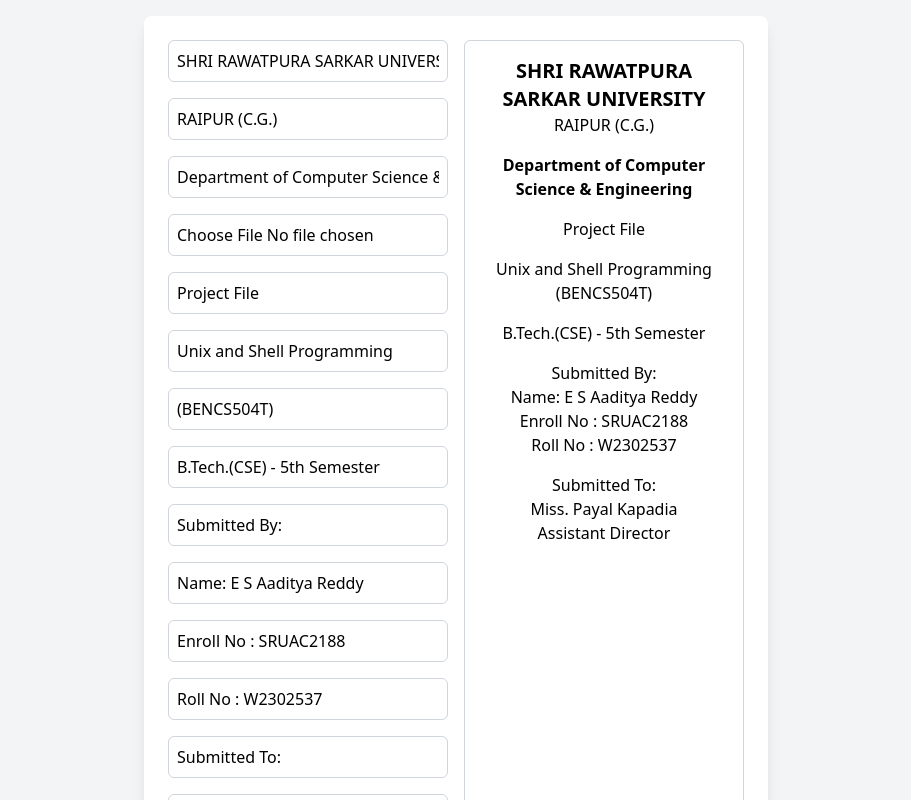
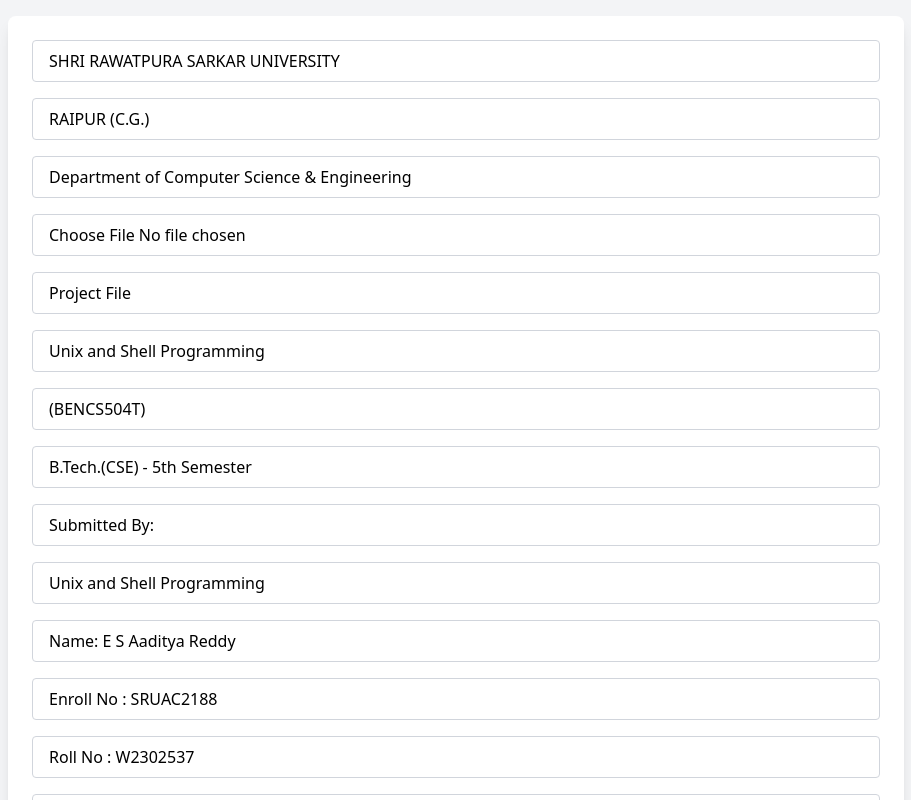
Before and after one commit to EmaniAditya/front-page-maker, a React (Vite) app: page / in a window 1280 px wide. Shown: the top 800 px of the page, without its empty margins (184-1095 px from the left). Built offline with nearby package versions, Linux system fonts and the light colour scheme.

Commit message:
fine but need to structure

```diff
--- a/package.json
+++ b/package.json
@@ -11,6 +11,7 @@
   },
   "dependencies": {
     "@tailwindcss/vite": "^4.0.0",
+    "html2canvas": "^1.4.1",
     "html2pdf.js": "^0.10.2",
     "jspdf": "^2.5.2",
     "react": "^18.3.1",
--- a/src/App.jsx
+++ b/src/App.jsx
@@ -1,198 +1,202 @@
-import { useState } from 'react';
-import html2pdf from 'html2pdf.js';
+import React, { useState } from "react";
+import jsPDF from "jspdf";
 
 function App() {
-  const [collegeName, setCollegeName] = useState('SHRI RAWATPURA SARKAR UNIVERSITY');
-  const [collegePlace, setCollegePlace] = useState('RAIPUR (C.G.)');
-  const [departmentName, setDepartmentName] = useState('Department of Computer Science & Engineering');
+  const [collegeName, setCollegeName] = useState("SHRI RAWATPURA SARKAR UNIVERSITY");
+  const [collegePlace, setCollegePlace] = useState("RAIPUR (C.G.)");
+  const [departmentName, setDepartmentName] = useState("Department of Computer Science & Engineering");
   const [logo, setLogo] = useState(null);
-  const [purpose, setPurpose] = useState('Project File');
-  const [subjectName, setSubjectName] = useState('Unix and Shell Programming');
-  const [subjectCode, setSubjectCode] = useState('(BENCS504T)');
-  const [sem, setSem] = useState('B.Tech.(CSE) - 5th Semester');
-  const [submittedBy, setSubmittedBy] = useState('Submitted By:');
-  const [yourName, setYourName] = useState('Name: E S Aaditya Reddy');
-  const [enrollNo, setEnrollNo] = useState('Enroll No : SRUAC2188');
-  const [rollNo, setRollNo] = useState('Roll No : W2302537');
-  const [submittedTo, setSubmittedTo] = useState('Submitted To:');
-  const [profName, setProfName] = useState('Miss. Payal Kapadia');
-  const [designation, setDesignation] = useState('Assistant Director');
+  const [purpose, setPurpose] = useState("Project File");
+  const [subjectName, setSubjectName] = useState("Unix and Shell Programming");
+  const [subjectCode, setSubjectCode] = useState("(BENCS504T)");
+  const [sem, setSem] = useState("B.Tech.(CSE) - 5th Semester");
+  const [submittedBy, setSubmittedBy] = useState("Submitted By:");
+  const [yourName, setYourName] = useState("Name: E S Aaditya Reddy");
+  const [enrollNo, setEnrollNo] = useState("Enroll No : SRUAC2188");
+  const [rollNo, setRollNo] = useState("Roll No : W2302537");
+  const [submittedTo, setSubmittedTo] = useState("Submitted To:");
+  const [profName, setProfName] = useState("Miss. Payal Kapadia");
+  const [designation, setDesignation] = useState("Assistant Director");
 
   const handleLogoUpload = (e) => {
     const file = e.target.files[0];
-    if (file) {
-      setLogo(URL.createObjectURL(file));
+    if (file && file.type.startsWith("image/")) {
+      const reader = new FileReader();
+      reader.onload = (event) => setLogo(event.target.result);
+      reader.readAsDataURL(file);
+    } else {
+      alert("Please upload a valid image file");
     }
   };
 
   const handleDownload = () => {
-    const element = document.querySelector('.preview');
-    html2pdf()
-      .from(element)
-      .save(`${subjectName} front page.pdf`);
+    const pdf = new jsPDF("p", "mm", "a4");
+
+    pdf.setFont("Roboto", "bold");
+    pdf.setFontSize(16);
+
+    pdf.text(collegeName, 105, 20, { align: "center" });
+    pdf.setFont("Roboto", "normal");
+    pdf.setFontSize(12);
+    pdf.text(collegePlace, 105, 30, { align: "center" });
+
+    pdf.setFontSize(14);
+    pdf.setFont("Roboto", "bold");
+    pdf.text(departmentName, 105, 40, { align: "center" });
+
+    if (logo) {
+      pdf.addImage(logo, "PNG", 85, 50, 40, 40);
+    }
+
+    pdf.setFontSize(14);
+    pdf.setFont("Roboto", "bold");
+    pdf.text(purpose, 105, 100, { align: "center" });
+
+    pdf.setFontSize(12);
+    pdf.setFont("Roboto", "normal");
+    pdf.text(subjectName, 105, 110, { align: "center" });
+    pdf.text(subjectCode, 105, 120, { align: "center" });
+    pdf.text(sem, 105, 130, { align: "center" });
+
+    pdf.setFont("Roboto", "bold");
+    pdf.text(submittedBy, 30, 150);
+    pdf.setFont("Roboto", "normal");
+    pdf.text(yourName, 30, 160);
+    pdf.text(enrollNo, 30, 170);
+    pdf.text(rollNo, 30, 180);
+
+    pdf.setFont("Roboto", "bold");
+    pdf.text(submittedTo, 140, 150);
+    pdf.setFont("Roboto", "normal");
+    pdf.text(profName, 140, 160);
+    pdf.text(designation, 140, 170);
+
+    pdf.save(`${subjectName}_Front_Page.pdf`);
   };
 
   return (
-    <div className="min-h-screen flex items-center justify-center p-4 bg-gray-100">
-      <div className="w-full md:w-2/3 lg:w-1/2 bg-white p-6 rounded-lg shadow-lg">
-        <div className="grid grid-cols-1 md:grid-cols-2 gap-4">
-          {/* Form Section */}
-          <div className="space-y-4">
+    <div className="min-h-screen flex items-center justify-center bg-gray-100 p-4">
+      <div className="w-full max-w-4xl bg-white rounded-lg shadow-lg p-6">
+        <div className="grid gap-4">
           <input
             type="text"
             value={collegeName}
-              placeholder="University Name"
             onChange={(e) => setCollegeName(e.target.value)}
-              className="p-2 w-full border border-gray-300 rounded-md"
+            placeholder="College Name"
+            className="border border-gray-300 rounded px-4 py-2"
           />
           <input
             type="text"
             value={collegePlace}
+            onChange={(e) => setCollegePlace(e.target.value)}
             placeholder="College Place"
-              onChange={(e) => setCollegePlace(e.target.value)}
-              className="p-2 w-full border border-gray-300 rounded-md"
+            className="border border-gray-300 rounded px-4 py-2"
           />
           <input
             type="text"
             value={departmentName}
+            onChange={(e) => setDepartmentName(e.target.value)}
             placeholder="Department Name"
-              onChange={(e) => setDepartmentName(e.target.value)}
-              className="p-2 w-full border border-gray-300 rounded-md"
+            className="border border-gray-300 rounded px-4 py-2"
           />
-            <div>
           <input
             type="file"
             accept="image/*"
             onChange={handleLogoUpload}
-                className="p-2 w-full border border-gray-300 rounded-md"
+            className="border border-gray-300 rounded px-4 py-2"
           />
-              {logo && <img src={logo} alt="College Logo" width="100" className="mt-2" />}
-            </div>
           <input
             type="text"
             value={purpose}
+            onChange={(e) => setPurpose(e.target.value)}
             placeholder="Purpose"
-              onChange={(e) => setPurpose(e.target.value)}
-              className="p-2 w-full border border-gray-300 rounded-md"
+            className="border border-gray-300 rounded px-4 py-2"
           />
           <input
             type="text"
             value={subjectName}
+            onChange={(e) => setSubjectName(e.target.value)}
             placeholder="Subject Name"
-              onChange={(e) => setSubjectName(e.target.value)}
-              className="p-2 w-full border border-gray-300 rounded-md"
+            className="border border-gray-300 rounded px-4 py-2"
           />
           <input
             type="text"
             value={subjectCode}
+            onChange={(e) => setSubjectCode(e.target.value)}
             placeholder="Subject Code"
-              onChange={(e) => setSubjectCode(e.target.value)}
-              className="p-2 w-full border border-gray-300 rounded-md"
+            className="border border-gray-300 rounded px-4 py-2"
           />
           <input
             type="text"
             value={sem}
+            onChange={(e) => setSem(e.target.value)}
             placeholder="Branch & Sem"
-              onChange={(e) => setSem(e.target.value)}
-              className="p-2 w-full border border-gray-300 rounded-md"
+            className="border border-gray-300 rounded px-4 py-2"
           />
           <input
             type="text"
             value={submittedBy}
-              placeholder="Submitted By"
             onChange={(e) => setSubmittedBy(e.target.value)}
-              className="p-2 w-full border border-gray-300 rounded-md"
+            placeholder="Submitted By:"
+            className="border border-gray-300 rounded px-4 py-2"
+          />
+          <input
+            type="text"
+            value={subjectName}
+            onChange={(e) => setSubjectName(e.target.value)}
+            placeholder="Subject Name"
+            className="border border-gray-300 rounded px-4 py-2"
           />
           <input
             type="text"
             value={yourName}
-              placeholder="Your Name"
             onChange={(e) => setYourName(e.target.value)}
-              className="p-2 w-full border border-gray-300 rounded-md"
+            placeholder="Name:"
+            className="border border-gray-300 rounded px-4 py-2"
           />
           <input
             type="text"
             value={enrollNo}
-              placeholder="Enroll No"
             onChange={(e) => setEnrollNo(e.target.value)}
-              className="p-2 w-full border border-gray-300 rounded-md"
+            placeholder="Enroll No:"
+            className="border border-gray-300 rounded px-4 py-2"
           />
           <input
             type="text"
             value={rollNo}
-              placeholder="Roll No"
             onChange={(e) => setRollNo(e.target.value)}
-              className="p-2 w-full border border-gray-300 rounded-md"
+            placeholder="Roll No:"
+            className="border border-gray-300 rounded px-4 py-2"
           />
           <input
             type="text"
             value={submittedTo}
-              placeholder="Submitted To"
             onChange={(e) => setSubmittedTo(e.target.value)}
-              className="p-2 w-full border border-gray-300 rounded-md"
+            placeholder="Submitted To:"
+            className="border border-gray-300 rounded px-4 py-2"
           />
           <input
             type="text"
             value={profName}
-              placeholder="Professor's Name"
             onChange={(e) => setProfName(e.target.value)}
-              className="p-2 w-full border border-gray-300 rounded-md"
+            placeholder="Prof Name:"
+            className="border border-gray-300 rounded px-4 py-2"
           />
           <input
             type="text"
             value={designation}
-              placeholder="Designation"
             onChange={(e) => setDesignation(e.target.value)}
-              className="p-2 w-full border border-gray-300 rounded-md"
+            placeholder="Prof Designation:"
+            className="border border-gray-300 rounded px-4 py-2"
           />
         </div>
-
-          {/* PDF Preview Section */}
-          <div className="preview space-y-4 p-4 border border-gray-300 rounded-md">
-            <div className="text-center">
-              <p className="text-xl font-semibold">{collegeName}</p>
-              <p>{collegePlace}</p>
-            </div>
-            <div className="text-center">
-              <p className="font-semibold">{departmentName}</p>
-            </div>
-            {logo && (
-              <div className="flex justify-center">
-                <img src={logo} alt="College Logo" width="100" />
-              </div>
-            )}
-            <div className="text-center">
-              <p>{purpose}</p>
-            </div>
-            <div className="text-center">
-              <p>{subjectName}</p>
-              <p>{subjectCode}</p>
-            </div>
-            <div className="text-center">
-              <p>{sem}</p>
-            </div>
-            <div className="text-center">
-              <p>{submittedBy}</p>
-              <p>{yourName}</p>
-              <p>{enrollNo}</p>
-              <p>{rollNo}</p>
-            </div>
-            <div className="text-center">
-              <p>{submittedTo}</p>
-              <p>{profName}</p>
-              <p>{designation}</p>
-            </div>
-          </div>
-
-          {/* Download Button Section */}
         <div className="flex justify-center mt-4">
           <button
             onClick={handleDownload}
-              className="bg-blue-500 text-white px-6 py-2 rounded-md hover:bg-blue-600"
+            className="bg-blue-500 text-white py-2 px-4 rounded hover:bg-blue-600"
           >
             Download PDF
           </button>
-          </div>
         </div>
       </div>
     </div>
```
Also changed, not shown: 1 other file (tests, documents, lock files or other folders). Lines whose indentation alone changed are shown as unchanged.
